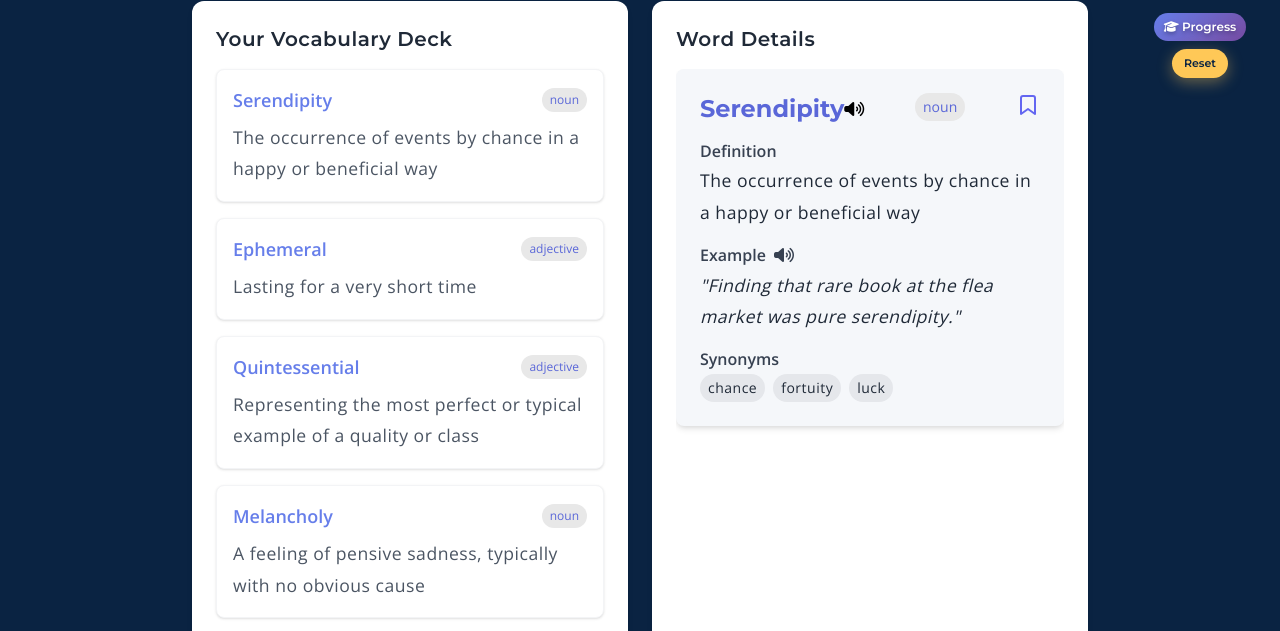
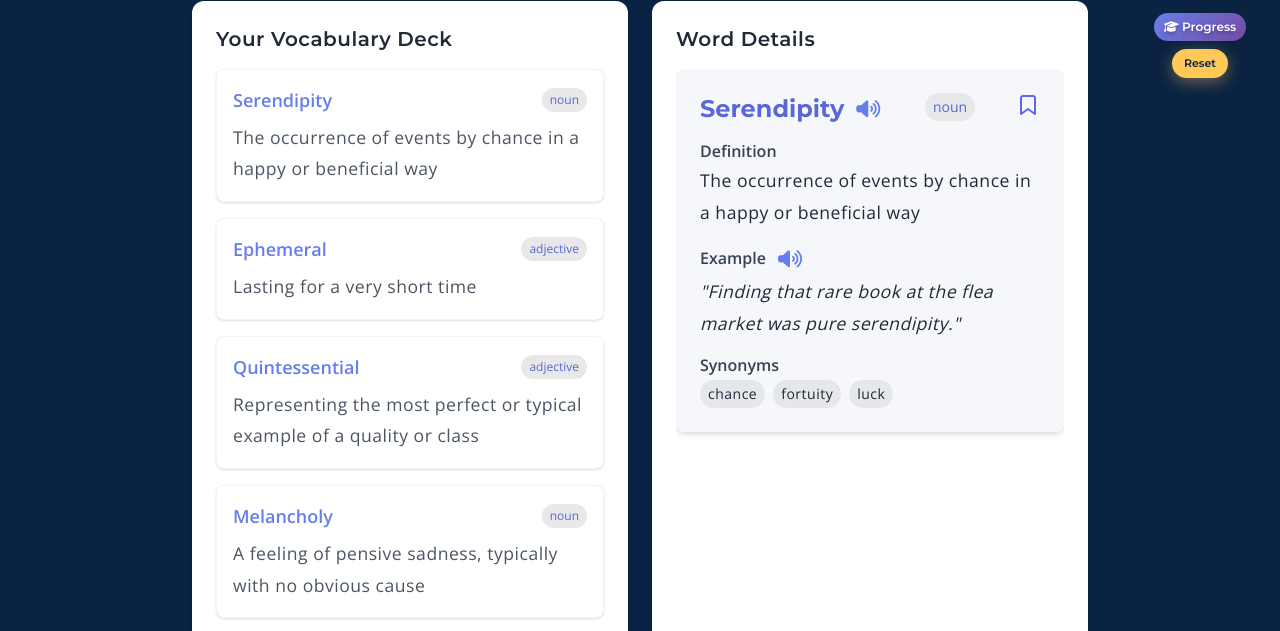
Before and after one commit to jcraiz/testvocab25, a plain HTML site: page index.html in a window 1280 px wide. Both pictures are taken after a click on the element 410 px from the left and 278 px from the top of the page. Shown: the part 143-774 px from the top of the page. Drawn offline with nearby package versions, Linux system fonts and the light colour scheme.

Commit message:
Update style.css

```diff
--- a/style.css
+++ b/style.css
@@ -97,6 +97,23 @@ h2 {
 h3 {
     font-size: 1.2em;
     line-height: 1.3;
+}
+
+/* Sound icon styles */
+.sound-icon {
+    color: #667eea;
+    cursor: pointer;
+    font-size: 1.2em;
+    margin-left: 8px;
+    transition: all 0.3s ease;
+    padding: 4px;
+    border-radius: 4px;
+}
+
+.sound-icon:hover {
+    color: #764ba2;
+    background-color: rgba(102, 126, 234, 0.1);
+    transform: scale(1.1);
 }
 
 /* Floating Progress Styles (exact from grammar site) */
```
